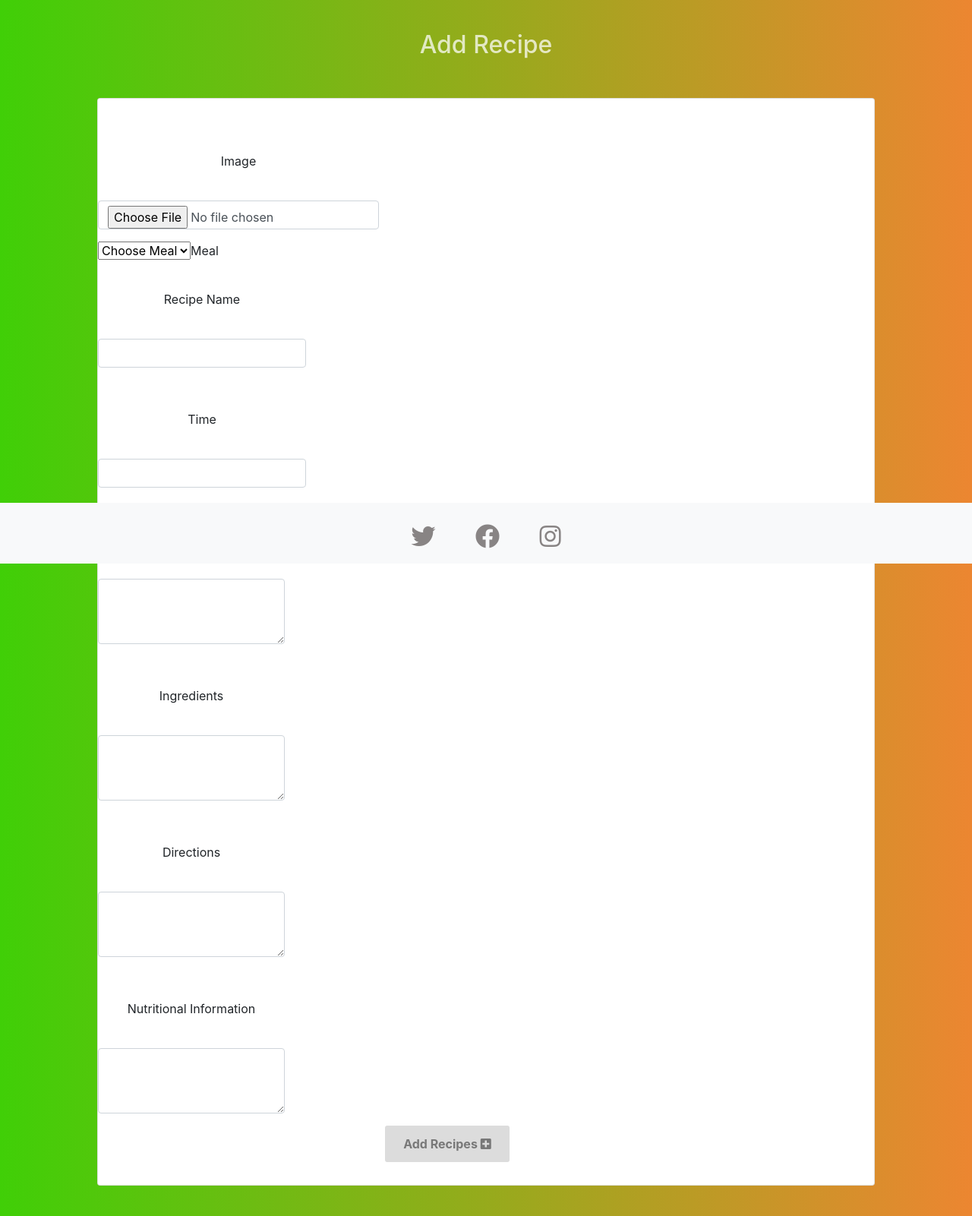
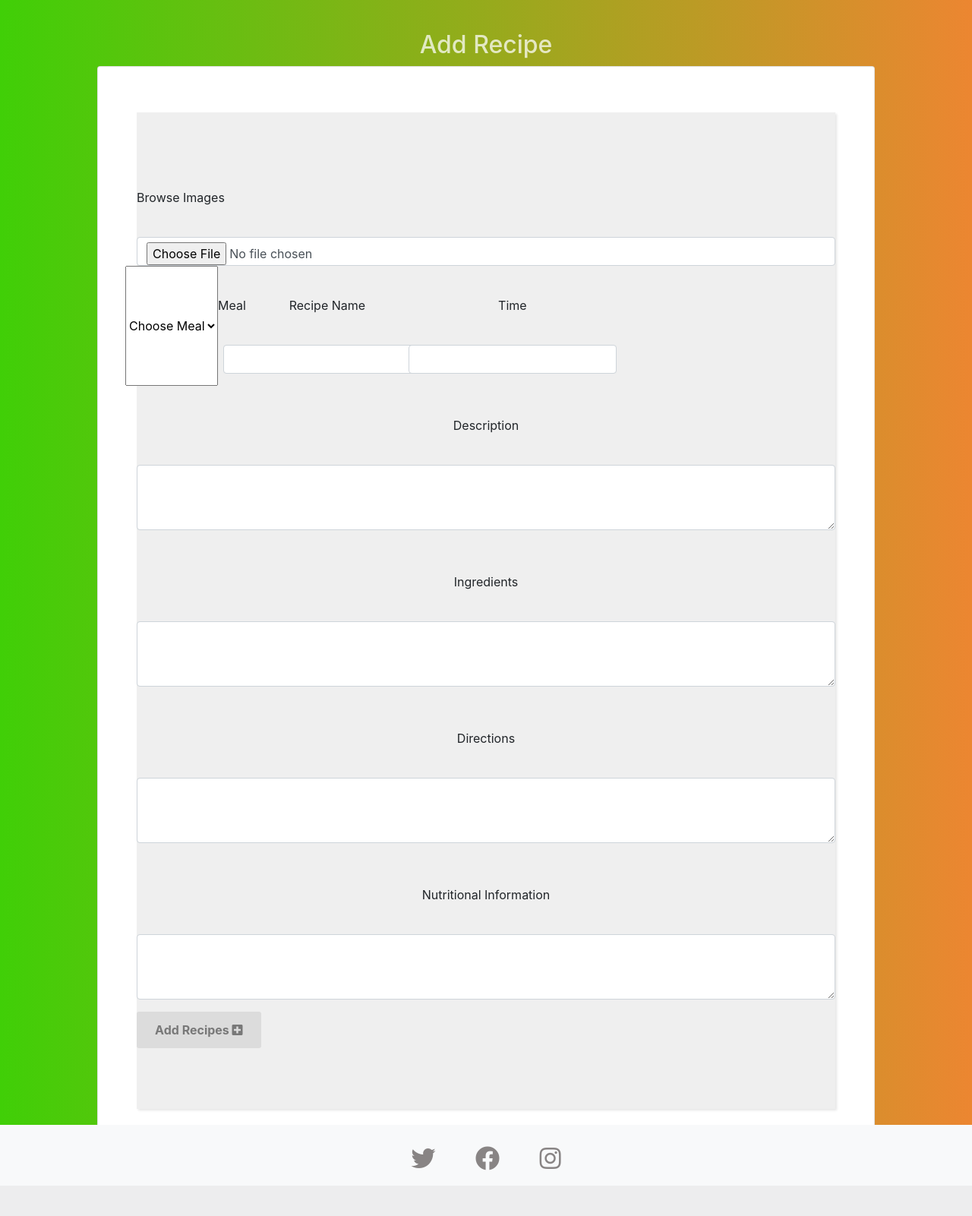
Before and after one commit to dariocharles/vegansharing, a Flask app: page /add_recipe in a window 1280 px wide. Shown: the part 58-1659 px from the top of the page at 76% size. After the commit the page ends 1598 px from the top, so only its background shows below. Run offline with Flask 2, Linux system fonts and the light colour scheme; data that the repository does not hold is empty; some libraries are stand-ins or nearby versions.

Commit message:
Working on upload file

```diff
--- a/app.py
+++ b/app.py
@@ -8,11 +8,12 @@
 if os.path.exists("env.py"):
     import env
 
+app = Flask(__name__)
 
-app = Flask(__name__)
 
 app.config["MONGO_DBNAME"] = os.environ.get("MONGO_DBNAME")
 app.config["MONGO_URI"] = os.environ.get("MONGO_URI")
+app.config["IMAGE_UPLOADS"] = "/workspace/vegansharing/static/img"
 app.secret_key = os.environ.get("SECRET_KEY")
 
 mongo = PyMongo(app)
@@ -103,16 +104,12 @@
     # session.clear() or session.pop('user')
     return redirect(url_for("login"))
 
-# @app.route("/add_recipe")
-# def add_recipe():
-#     categories = mongo.db.categories.find().sort("category_name", 1)
-#     return render_template("add_recipe.html", categories=categories)
+
 
 @app.route("/add_recipe", methods=["GET", "POST"])
 def add_recipe():
     if request.method == "POST":
         recipe = {
-            "image": request.form.get("image"),
             "category_name": request.form.get("category_name"),
             "recipe_name": request.form.get("recipe_name"),
             "time": request.form.get("time"),
@@ -122,12 +119,32 @@
             "nutritional_info": request.form.get("nutritional_info"),
             "created_by": session["user"]
         }
+
+        if request.files:
+            image = request.files["image"]
+            image.save(os.path.join(app.config["IMAGE_UPLOADS"], image.filename))
+
         mongo.db.recipes.insert_one(recipe)
         flash("Recipe Successfully Added")
         return redirect(url_for("get_recipes"))
 
     categories = mongo.db.categories.find().sort("category_name", 1)
     return render_template("add_recipe.html", categories=categories)
+
+
+# @app.route("/upload-image", methods=["GET", "POST"])
+# def upload_image():
+#     if request.method == "POST":
+
+#         if request.files:
+#             image = request.files["image"]
+#             image.save(os.path.join(app.config["IMAGE_UPLOADS"], image.filename))
+
+
+#             print("Image Saved!")
+#             return redirect(request.url)
+
+#     return render_template("template/add_recipe.html")
 
 # @app.route("/image", methods=["POST"])
 # def image():
@@ -136,6 +153,10 @@
 #         mongo.save_file(profile_image.filename, profile_image)
 #         mongo.db.usersinsert({'username' : request.form.get('username'), 'profile_image_name' : profile_image.filename})
 #     return "Done!"
+
+# @app.route("/upload-image")
+# def upload_image():
+#     return render_template('public/upload_image.html')
 
 @app.route("/edit_recipe/<recipe_id>", methods=["GET", "POST"])
 def edit_recipe(recipe_id):
@@ -173,6 +194,7 @@
     categories = mongo.db.categories.find().sort("category_name", 1)
     return render_template("single_recipe.html", recipe=recipe, categories=categories)
 
+
 if __name__ == "__main__":
     app.run(host=os.environ.get("IP"),
             port=int(os.environ.get("PORT")),
--- a/static/css/style.css
+++ b/static/css/style.css
@@ -7,7 +7,15 @@
       rgb(64, 207, 7), #ec8631
     );
 }
- /* CSS FORM FROM SOURCE */ */
+
+
+
+
+
+
+
+
+ /* CSS FORM FROM SOURCE */
 form {
   width: 60%;
   margin: 60px auto;
@@ -23,6 +31,8 @@
   position: relative;
   margin: 40px 0px;
 }
+
+
 .label-txt {
   position: absolute;
   top: -1.6em;
@@ -40,6 +50,7 @@
   border: none;
   outline: none;
 }
+
 
 .line-box {
   position: relative;
@@ -80,6 +91,7 @@
   transition: ease .3s;
 }
 
+
 button:hover, .button:hover {
   background: #8BC34A !important;
   color: #ffffff !important;
@@ -97,11 +109,6 @@
 .hor-center {
   text-align: center;
 }
-
-
-/* #footer {
-  height: 80px;
-} */
 
 #footer-container {
   padding-top: 28px;
@@ -149,12 +156,23 @@
   width: 50%;
 }
 
+/* Add recipe page */
 .one-add-recipe {
   width: 80%;
   background-color: white;
-  text-align: center;
+  margin: auto;
 }
 
 .two-add-recipe {
   width: 90%;
+  margin: auto;
 }
+
+.width-add-recipe {
+  width: 100%;
+}
+
+
+.bblock {
+  display: block;
+}
--- a/templates/add_recipe.html
+++ b/templates/add_recipe.html
@@ -3,26 +3,26 @@
 
 <h2>Add Recipe</h2>
 
-<div class="card search-bar one-add-recipe">
+<div class="card one-add-recipe">
 
     <div class="list-group list-group-flush two-add-recipe">
-        <form class="container" method="POST" action="">
+        <form class="container" method="POST" action="/add_recipe" enctype="multipart/form-data">
             <div class="row">
             <!-- Image -->
-                <div class="mb-3">
-                <label for="formFile" class="form-label">Image</label>
-                <input class="form-control" type="file" id="formFile">
-                </div>
-            </div>
+            <label class="form-label" for="customFile">Browse Images</label>
+            <input type="file" class="form-control" id="image" name="image">
+            <!-- <button class="bblock" type="submit">Register<i class="fas fa-sign-in-alt ml-2"></i></button> -->
+
+
             <!-- Category -->
-            <div class="row">
+            <div class="row" class="bblock">
                     <select id="category_name" name="category_name" class="validate" required>
                         <option value="AB" disables selected>Choose Meal</option>
                         {% for category in categories %}
                         <option value="{{ category.category_name }}" required>{{ category.category_name }}</option>
                         {% endfor %}
                     </select>
-                    <labrl for="category_name">Meal</labrl>
+                    <label for="category_name">Meal</labrl>
             </div>
             <!--  Recipe Name -->
             <div class="row">
@@ -39,28 +39,28 @@
                 </div>
             </div>
             <!-- Description -->
-            <div class="row">
+            <div class="width-add-recipe">
                 <div class="mb-3">
                 <label for="description" class="form-label">Description</label>
                 <textarea class="form-control" id="description" name="description" rows="3" required minlength="20"></textarea>
                 </div>
             </div>
             <!-- Ingredients -->
-            <div class="row">
+            <div class="width-add-recipe">
                 <div class="mb-3">
                 <label for="ingredients" class="form-label">Ingredients</label>
                 <textarea class="form-control" id="ingredients" name="ingredients" rows="3"></textarea>
                 </div>
             </div>
             <!-- Directions -->
-            <div class="row">
+            <div class="width-add-recipe">
                 <div class="mb-3">
                 <label for="directions" class="form-label">Directions</label>
                 <textarea class="form-control" id="directions" name="directions" rows="3" required minlength="20"></textarea>
                 </div>
             </div>
             <!-- Nutritional Infrormation -->
-            <div class="row">
+            <div class="width-add-recipe">
                 <div class="mb-3">
                 <label for="nutritional_info" class="form-label">Nutritional Information</label>
                 <textarea class="form-control" id="nutritional_info" name="nutritional_info" rows="3" required minlength="20"></textarea>
```
Also changed, not shown: README.md, static/img/piqsels.com-id-zkvak.jpg (added).
